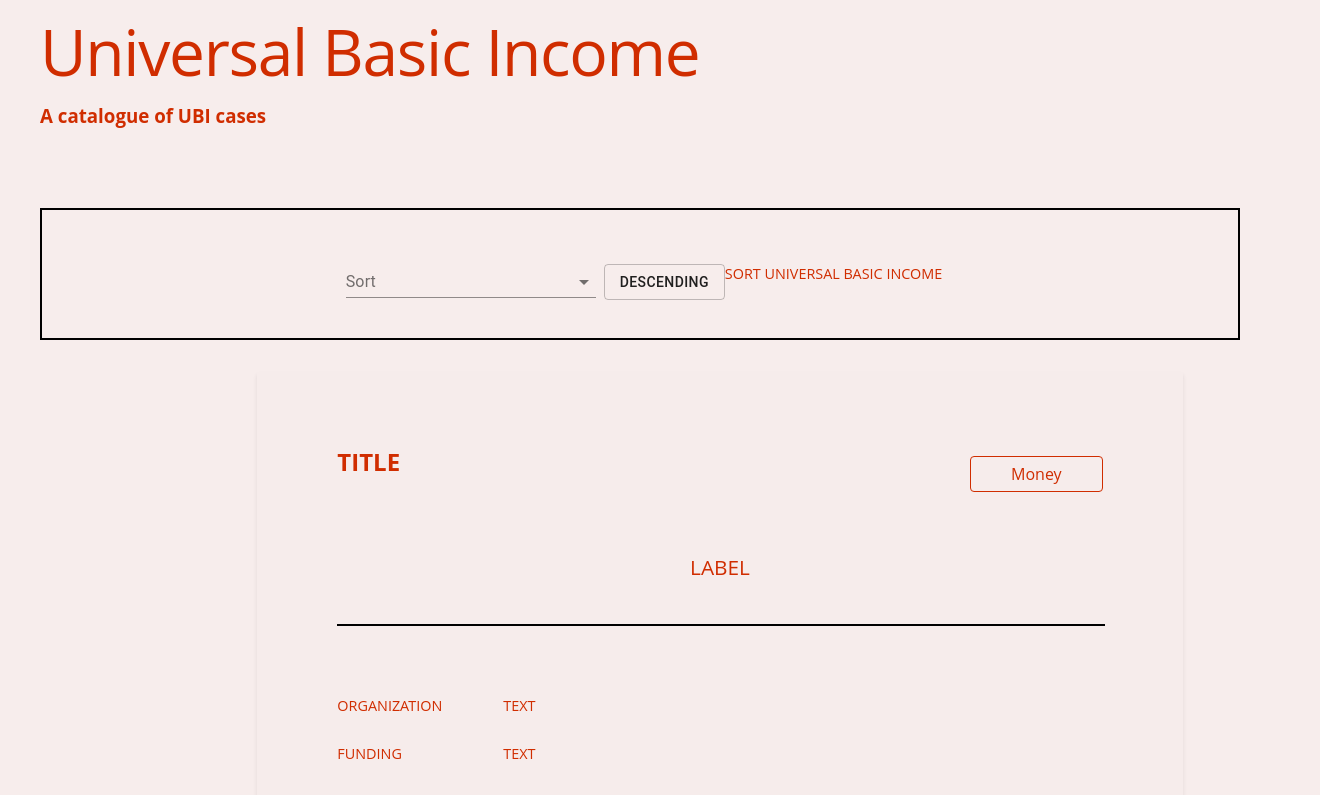
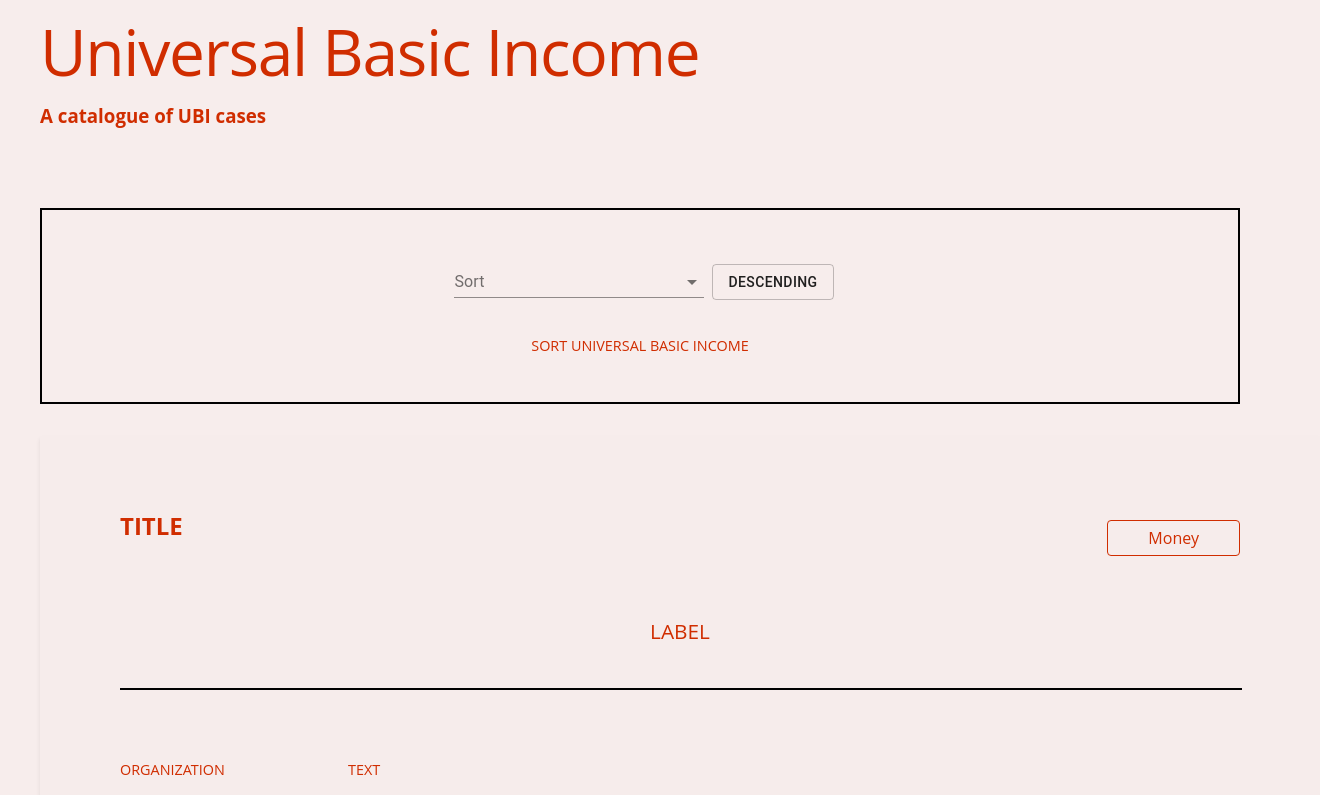
Before and after one commit to ColinRosati1/ubi, a React (Create React App) app: page /directory in a window 1280 px wide. Shown: the top 795 px of the page, 1320 px wide, since content can reach past the window. Built offline with nearby package versions, Linux system fonts and the light colour scheme; no server answers.

Commit message:
Style search bar

```diff
--- a/src/components/dedicated/Directory/IndexWrapper/IndexWrapper.module.scss
+++ b/src/components/dedicated/Directory/IndexWrapper/IndexWrapper.module.scss
@@ -8,3 +8,7 @@
   flex-direction: row;
   margin: 1rem;
 }
+
+.items {
+  width: inherit;
+}
--- a/src/components/dedicated/Directory/IndexWrapper/index.tsx
+++ b/src/components/dedicated/Directory/IndexWrapper/index.tsx
@@ -19,7 +19,7 @@ const IndexWrapper: FC = () => {
 
   return (
     <div className={styles.wrapper}>
-      {!!ubiList.length ? <div>{filteredItems}</div> : <Loader />}
+      {!!ubiList.length ? <div className={styles.items}>{filteredItems}</div> : <Loader />}
     </div>
   );
 };
--- a/src/components/dedicated/Directory/SearchWrapper/SearchItems/SearchItems.module.scss
+++ b/src/components/dedicated/Directory/SearchWrapper/SearchItems/SearchItems.module.scss
@@ -1,11 +1,13 @@
 @import 'src/styles/mixins';
 
 .wrapper {
-  @include flexContainer(center, center);
+  @include flexContainer(center, center, column);
   width: 100%;
   border: 2px solid black;
   padding: 2rem;
-  display: flex;
-  align-items: center;
-  justify-content: center;
 }
+
+.formWrapper {
+  @include flexContainer(center, center);
+  padding-bottom: 1rem;
+}
--- a/src/components/dedicated/Directory/SearchWrapper/SearchItems/index.tsx
+++ b/src/components/dedicated/Directory/SearchWrapper/SearchItems/index.tsx
@@ -5,6 +5,7 @@ import InputLabel from '@material-ui/core/InputLabel';
 import FormControl from '@material-ui/core/FormControl';
 import Select from '@material-ui/core/Select';
 import Button from '@material-ui/core/Button';
+import classnames from 'classnames';
 
 import styles from './SearchItems.module.scss';
 import { ActionType } from 'store/actions';
@@ -53,6 +54,7 @@ const SearchItems: FC = () => {
 
   return (
     <div className={styles.wrapper}>
+      <div className={styles.formWrapper}>
         <FormControl className={classes.formControl}>
           <InputLabel>Sort</InputLabel>
           <Select native onChange={handleChange} className={classes.selector}>
@@ -66,6 +68,7 @@ const SearchItems: FC = () => {
         <Button variant="outlined" style={{ marginTop: '1rem' }}>
           {ascDes}
         </Button>
+      </div>
       <p>Sort Universal Basic income</p>
     </div>
   );
```
Lines whose indentation alone changed are shown as unchanged.
